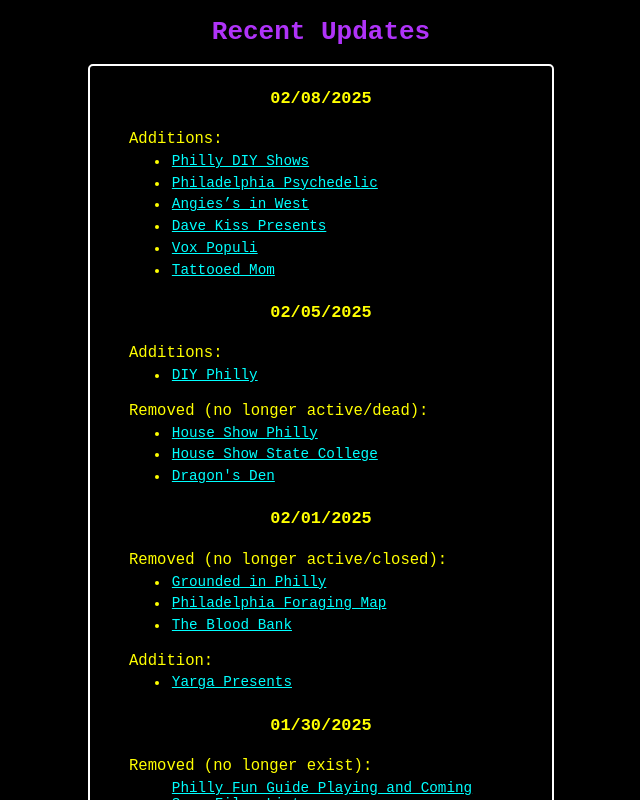
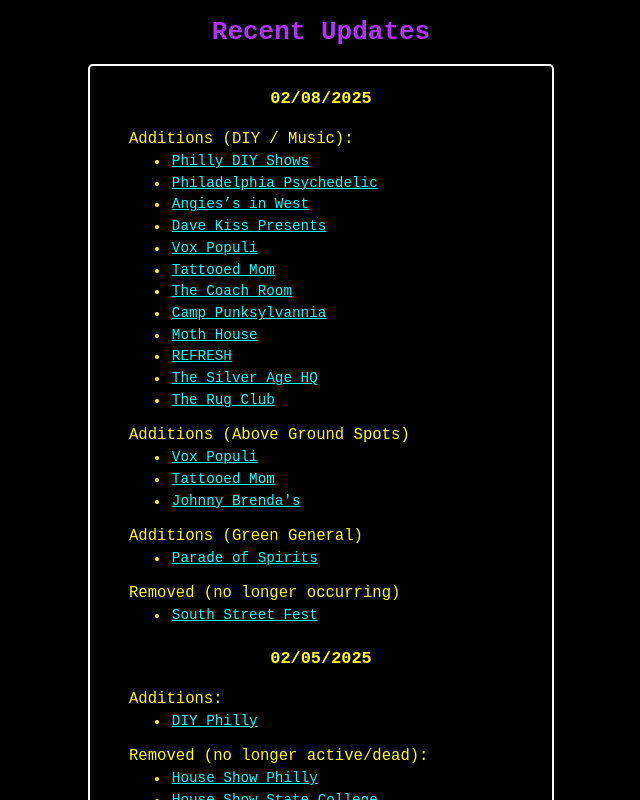
Before and after one commit to KLabWeb/Philly-Happenings, a React (Create React App) app: page / in a window 1280 px wide. Shown: the part 760-1560 px from the top of the page, without its empty margins (319-959 px from the left). Built offline with nearby package versions, Linux system fonts and the light colour scheme; the HTML template or start-up script is replaced by a standard one.

Commit message:
add some more spaces from the backlog, mostly DIY

```diff
--- a/src/updatesData.js
+++ b/src/updatesData.js
@@ -3,7 +3,7 @@ export const UPDATES = [
         header: "02/08/2025",
         categoryUpdateLists: [
             {
-                type: "Additions:",
+                type: "Additions (DIY / Music):",
                 updateList: [
                     {
                         label: "Philly DIY Shows",
@@ -29,9 +29,68 @@ export const UPDATES = [
                         label: "Tattooed Mom",
                         href: "https://www.instagram.com/tmoms",
                     },
+                    {
+                        label: "The Coach Room",
+                        href: "https://www.instagram.com/thecoachroomphilly/",
+                    },
+                    {
+                        label: "Camp Punksylvannia",
+                        href: "https://www.instagram.com/camppunksylvania",
+                    },
+                    {
+                        label: "Moth House",
+                        href: "https://www.instagram.com/welcometomouthhouse/",
+                    },
+                    {
+                        label:"REFRESH",
+                        href: "https://www.instagram.com/refresh.phl",
+                    },
+                    {
+                        label: "The Silver Age HQ",
+                        href: "https://www.instagram.com/the.silver.age/",
+                    },
+                    {
+                        label: "The Rug Club",
+                        href: "https://www.instagram.com/rugclubphl/"
+                    }
                 ]
             },
-        ]
+            {
+                type: "Additions (Above Ground Spots)",
+                updateList: [
+                    {
+                        label: "Vox Populi",
+                        href: "https://www.instagram.com/voxpopuligallery",
+                    },
+                    {
+                        label: "Tattooed Mom",
+                        href: "https://www.instagram.com/tmoms",
+                    },
+                    {
+                        label: "Johnny Brenda's",
+                        href: "https://www.instagram.com/johnnybrendas",
+                    }
+                ]
+            },
+            {
+                type: "Additions (Green General)",
+                updateList: [
+                    {
+                        label: "Parade of Spirits",
+                        href: "https://www.facebook.com/paradeofspiritsll/",
+                    },
+                ]
+            },
+            {
+                type: "Removed (no longer occurring)",
+                updateList: [
+                    {
+                        label: "South Street Fest",
+                        href: "https://www.instagram.com/southstreetphilly",
+                    },
+                ]
+            },
+        ],
     },
     {
         header: "02/05/2025",
```
Also changed, not shown: src/data.js.
